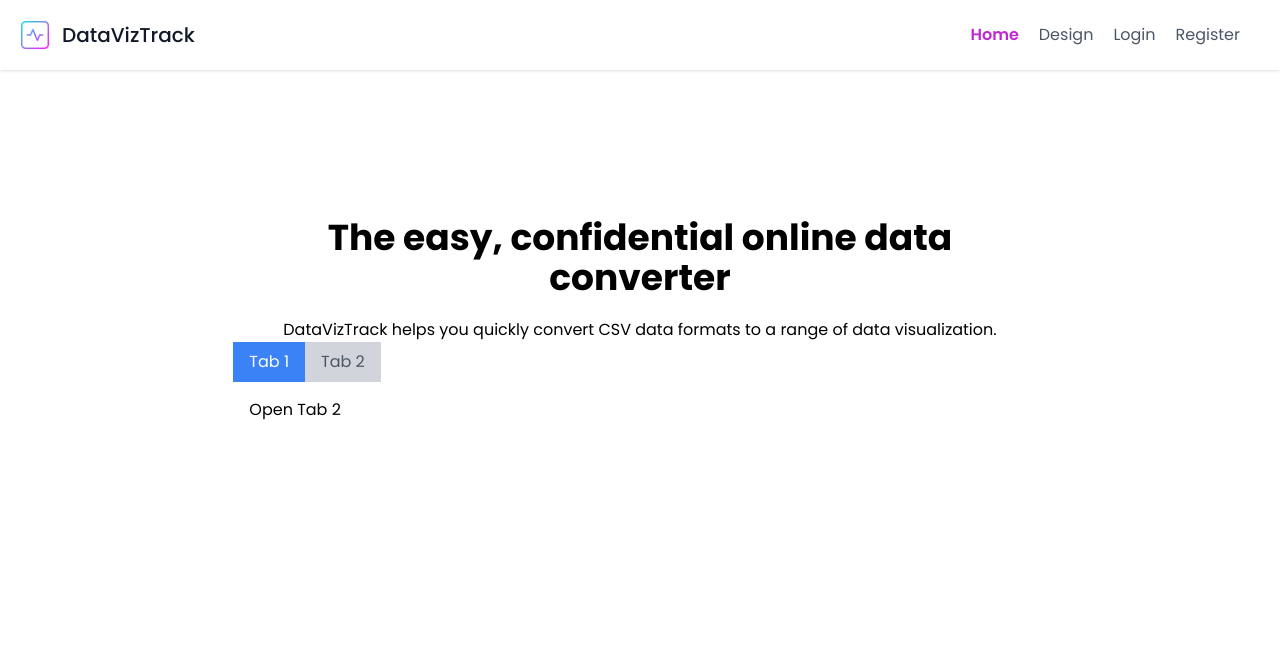
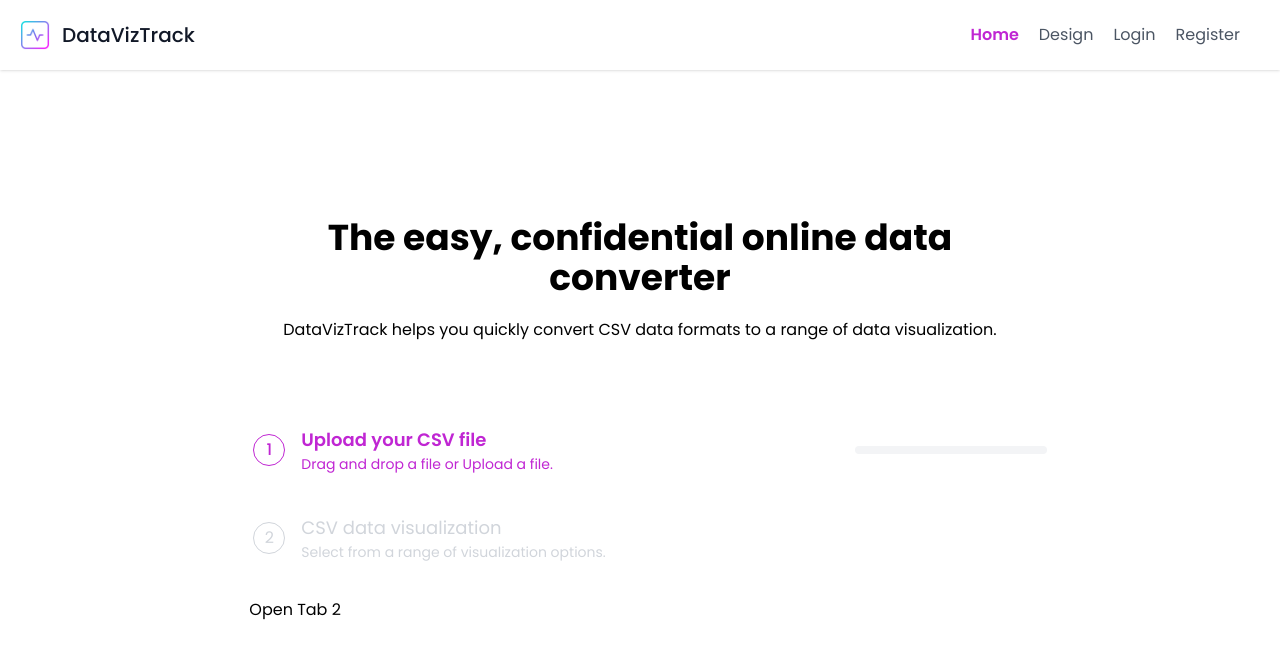
Before and after one commit to sagorranait/data-viz-track, a Next.js app: page / in a window 1280 px wide. Shown: the top 658 px of the page. Built offline with nearby package versions, Linux system fonts and the light colour scheme.

Commit message:
Design of Tab Button is done.

```diff
--- a/app/page.js
+++ b/app/page.js
@@ -1,6 +1,9 @@
 "use client";
 import { useState } from 'react';
 import DivWrapper from '@/components/DivWrapper'
+import TabButton from '@/components/TabButton';
+import UploadTab from '@/components/UploadTab';
+import VisualizationTab from '@/components/VisualizationTab';
 
 export default function Home() {
   const [activeTab, setActiveTab] = useState(1);
@@ -16,35 +19,28 @@ export default function Home() {
           <h1 className='text-4xl font-bold pb-5'>The easy, confidential online data converter</h1>
           <p className='text-base'>DataVizTrack helps you quickly convert CSV data formats to a range of data visualization.</p>
         </div>
-        <div>
-          <div className="flex">
-            <button
-              className={`${activeTab === 1 ? 'bg-blue-500 text-white' : 'bg-gray-300 text-gray-600' } p-2 px-4`}
-              onClick={() => handleTabClick(1)}
-            >
-              Tab 1
-            </button>
-            <button
-              className={`${
-                activeTab === 2
-                  ? 'bg-blue-500 text-white'
-                  : 'bg-gray-300 text-gray-600'
-              } p-2 px-4`}
-              onClick={() => handleTabClick(2)}
-            >
-              Tab 2
-            </button>
+        <div className='mt-16'>
+          <div className="flex flex-wrap flex-row items-center justify-between">
+            <TabButton
+              index={1}
+              activeTab={activeTab}
+              title='Upload your CSV file'
+              text='Drag and drop a file or Upload a file.'
+              handler={handleTabClick}
+            />
+            <div className='w-48 h-2 rounded-full bg-gray-100'></div>
+            <TabButton
+              index={2}
+              activeTab={activeTab}
+              title='CSV data visualization'
+              text='Select from a range of visualization options.'
+              handler={handleTabClick}
+            />
           </div>
-
-          {activeTab === 1 && (
-            <div className="p-4">
-              <button onClick={() => handleTabClick(2)}>Open Tab 2</button>
-            </div>
-          )}
-
-          {activeTab === 2 && (
-            <div className="p-4">This is the content of Tab 2</div>
-          )}
+          { activeTab === 1 ?
+            <UploadTab nextTabIndex={2} tabHandler={handleTabClick} /> :
+            <VisualizationTab previousTabIndex={1} tabHandler={handleTabClick} />
+          }
         </div>
       </div>
     </DivWrapper>
--- /dev/null
+++ b/components/TabButton.js
@@ -0,0 +1,26 @@
+import React from 'react'
+
+const TabButton = ({ index, activeTab, title, text, handler }) => {
+  return (
+    <button
+      disabled={activeTab === 1}
+      onClick={() => handler(index)}
+    >
+      <div className='flex items-center flex-row gap-4 p-5'>
+        <div className={`w-8 h-8 border rounded-full flex items-center justify-center ${activeTab === index ? 'border-fuchsia-600 text-fuchsia-600 font-medium' : 'border-gray-300 text-gray-300' }`}>
+          {index}
+        </div>
+        <div className='text-left'>
+          <h4 className={`text-lg ${activeTab === index ? 'text-fuchsia-600 font-semibold' : 'text-gray-300' }`}>
+            {title}
+          </h4>
+          <p className={`text-sm ${activeTab === index ? 'text-fuchsia-600' : 'text-gray-300' }`}>
+            {text}
+          </p>
+        </div>
+      </div>
+    </button>
+  )
+}
+
+export default TabButton
--- /dev/null
+++ b/components/UploadTab.js
@@ -0,0 +1,11 @@
+import React from 'react'
+
+const UploadTab = ({ nextTabIndex, tabHandler }) => {
+  return (
+    <div className="p-4">
+      <button onClick={() => tabHandler(nextTabIndex)}>Open Tab 2</button>
+    </div>
+  )
+}
+
+export default UploadTab
--- /dev/null
+++ b/components/VisualizationTab.js
@@ -0,0 +1,9 @@
+import React from 'react'
+
+const VisualizationTab = ({ previousTabIndex, tabHandler }) => {
+  return (
+    <div className="p-4">This is the content of Tab 2</div>
+  )
+}
+
+export default VisualizationTab
```
